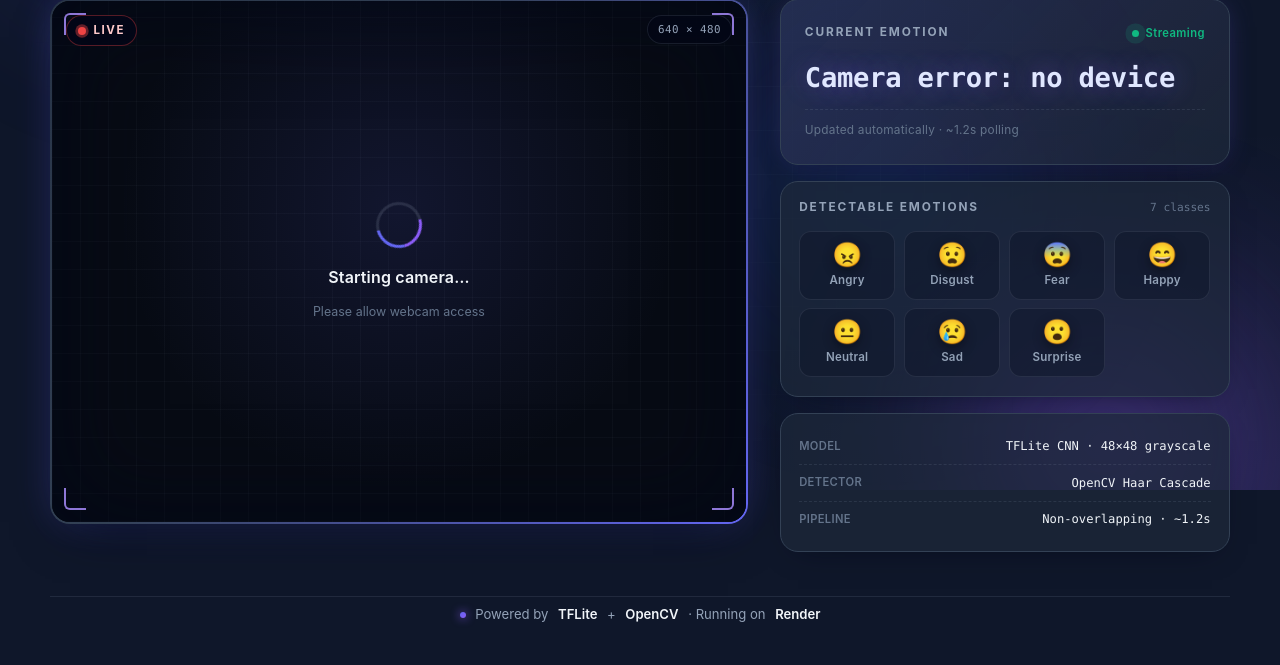
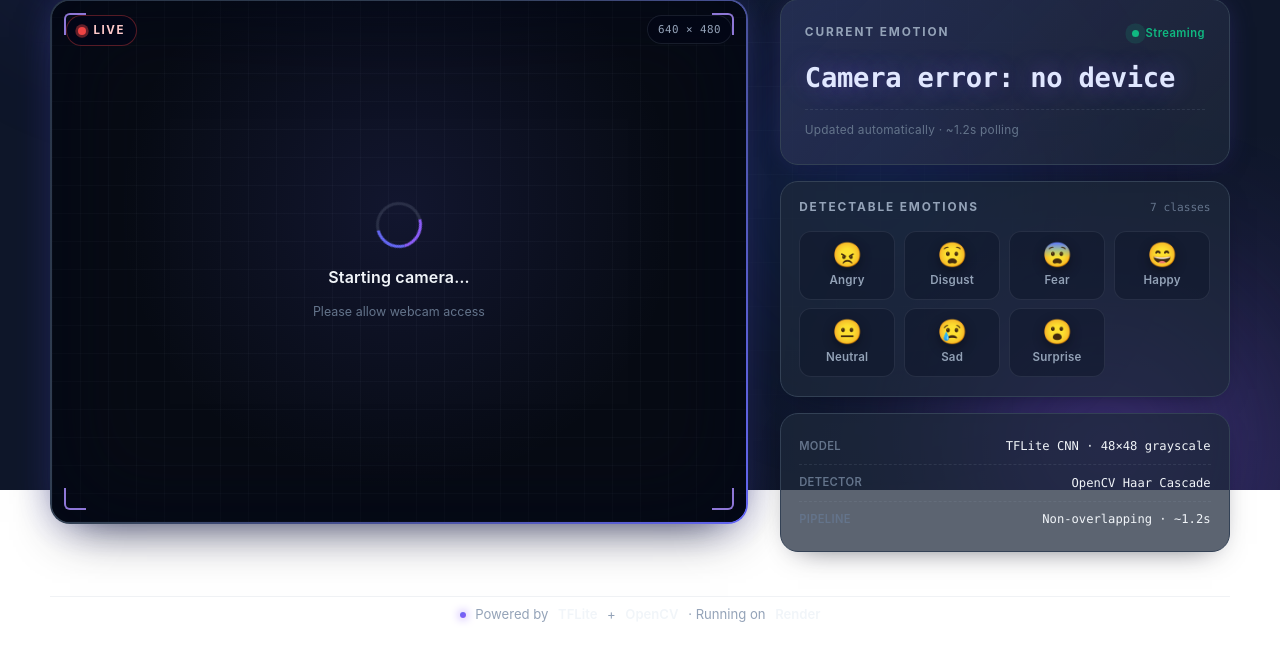
Before and after one commit to AshutoshChaurasia01/facial-emotion-recognition, a Flask app: page / in a window 1280 px wide. Shown: the part 310-975 px from the top of the page. Run offline with Flask 3, Linux system fonts and the light colour scheme.

Commit message:
Update style.css

```diff
--- a/static/style.css
+++ b/static/style.css
@@ -61,7 +61,7 @@ html { scroll-behavior: smooth; }
 body {
     font-family: var(--font);
     color: var(--text);
-    background-color: var(--bg);
+    /* background-color: var(--bg); */
     min-height: 100vh;
     line-height: 1.5;
     -webkit-font-smoothing: antialiased;
```
